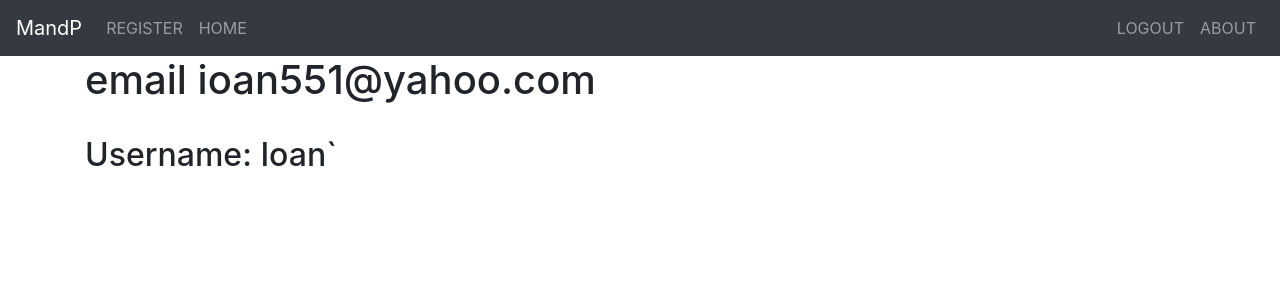
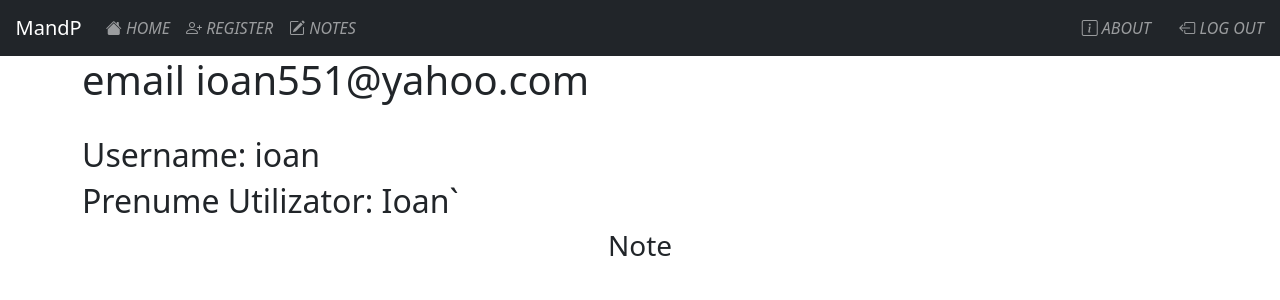
Before and after one commit to ioan661/licenta-V1, a Flask app: page /about in a window 1280 px wide. Shown: the top 300 px of the page. Run offline with Flask 2, Linux system fonts and the light colour scheme; a user stored in the database is signed in; some libraries are stand-ins or nearby versions.

Commit message:
commit - totul ok

```diff
--- a/app.py
+++ b/app.py
@@ -3,4 +3,4 @@ from website import create_app
 app = create_app()
 
 if __name__ == '__main__':
-    app.run()
+    app.run(host="localhost", port=5000, debug=True)
--- a/website/auth.py
+++ b/website/auth.py
@@ -5,6 +5,7 @@ from . import db
 from flask_login import login_user, login_required, logout_user, current_user
 
 auth = Blueprint('auth', __name__)
+
 
 @auth.route('/login/', methods=['GET', 'POST'])
 def login():
@@ -17,7 +18,7 @@ def login():
             if check_password_hash(user.password, password):
                 flash('Bun venit '+ user.prenume, category='success')
                 login_user(user, remember=True)
-                return redirect(url_for('views.home'))
+                return redirect(url_for('views.notes'))
             else:
                 flash('Logare esuata! ', category='error')
         else:
--- a/website/static/index.js
+++ b/website/static/index.js
@@ -3,6 +3,6 @@ function deleteNote(noteId) {
       method: "POST",
       body: JSON.stringify({ noteId: noteId }),
     }).then((_res) => {
-      window.location.href = "/";
+      window.location.href = "/notes";
     });
   }
--- a/website/templates/about.html
+++ b/website/templates/about.html
@@ -1,12 +1,14 @@
 {%extends "base.html" %}
-{%block title%} Home {%endblock%}
+{%block title%} About page {%endblock%}
 
 {% block content%}
 
 
 <h1> email  {{ user.email }} </h1>
 <br>
-<h2>Username: {{ user.prenume }} </h2>
+<h2>Username: {{ user.username }} </h2>
+<h2>Prenume Utilizator: {{ user.prenume }} </h2>
 
+<h3 class="text-center"> Note </h3>
 
 {%endblock%}
--- a/website/templates/base.html
+++ b/website/templates/base.html
@@ -3,20 +3,32 @@
     <head>
         <meta charset="UTF-8">
         <meta name = "viewport" content="width=device-width, initial-scale = 1">
-        <link
+        <!-- <link
             rel="stylesheet"
             href="https://stackpath.bootstrapcdn.com/bootstrap/4.4.1/css/bootstrap.min.css"
             integrity="sha384-Vkoo8x4CGsO3+Hhxv8T/Q5PaXtkKtu6ug5TOeNV6gBiFeWPGFN9MuhOf23Q9Ifjh"
             crossorigin="anonymous"
-        />
-        <link
+        /> -->
+        <!-- <link
             rel="stylesheet"
             href="https://stackpath.bootstrapcdn.com/font-awesome/4.7.0/css/font-awesome.min.css"
             crossorigin="anonymous"
+        /> -->
+
+        <link
+            href="https://cdn.jsdelivr.net/npm/bootstrap@5.1.3/dist/css/bootstrap.min.css"
+            rel="stylesheet" integrity="sha384-1BmE4kWBq78iYhFldvKuhfTAU6auU8tT94WrHftjDbrCEXSU1oBoqyl2QvZ6jIW3"
+            crossorigin="anonymous"
+        />
+
+        <link rel="stylesheet"
+            href= "https://cdn.jsdelivr.net/npm/bootstrap-icons@1.5.0/font/bootstrap-icons.css"
         />
         <title>
             {% block title %} Home {% endblock %}
         </title>
+
+        <link rel="icon" href="../static/images/browser.svg" sizes="16x16" type="image/svg+xml">
     </head>
 
     <body>
@@ -32,7 +44,7 @@
             </button>
 
             <div class="navbar-header">
-                <a class="navbar-brand" href="#">MandP</a>
+                <a class="navbar-brand" href="#">&nbsp;&nbsp; MandP</a>
             </div>
 
             <!-- <div class="collapse navbar-collapse" id="navbar">
@@ -54,34 +66,39 @@
                 {% if user.is_authenticated %}
                     <ul class="navbar-nav">
                         <li class="nav-item">
-                            <a class="nav-link" id="register" href="/register">REGISTER</a>
+                            <a class="nav-link" id="home" href="/"><i class="bi bi-house-fill">  HOME</i> </a>
                         </li>
 
                         <li class="nav-item">
-                            <a class="nav-link" id="home" href="/">HOME</a>
+                            <a class="nav-link" id="register" href="/register"><i class="bi bi-person-plus">  REGISTER</i> </a>
+                        </li>
+
+                        <li class="nav-item">
+                            <a class="nav-link" id="notes" href="/notes"><i class="bi bi-pencil-square">  NOTES</i></a>
                         </li>
                     </ul>
 
-                    <ul class="navbar-nav ml-auto">
+                    <ul class="navbar-nav ms-auto">
                         <li class="nav-item">
-                            <a class="nav-link" id="logout" href="/logout">LOGOUT</a>
+                            <a class="nav-link" id="about" href="/about"><i class="bi bi-info-square"> ABOUT &nbsp;&nbsp;</i></a>
                         </li>
 
                         <li class="nav-item">
-                            <a class="nav-link" id="about" href="/about">ABOUT</a>
+                            <a class="nav-link" id="logout" href="/logout"><i class="bi bi-box-arrow-left"> LOG OUT &nbsp;</i></a>
                         </li>
+
                     </ul>
 
                 {% else %}
                     <ul class="navbar-nav">
                         <li class="nav-item">
-                            <a class="nav-link" id="help" href="/help">HELP</a>
+                            <a class="nav-link" id="help" href="/help"><i class="bi bi-lightbulb"> HELP</i></a>
                         </li>
                     </ul>
 
-                    <ul class="navbar-nav ml-auto">
+                    <ul class="navbar-nav ms-auto">
                         <li class="nav-item">
-                            <a class="nav-link" id="login" href="/login">LOG IN</a>
+                            <a class="nav-link" id="login" href="/login"><i class="bi bi-box-arrow-right"> LOG IN &nbsp;</i></a>
                         </li>
                     </ul>
                 {% endif %}
@@ -96,16 +113,12 @@
             {% if category == 'error' %}
                 <div class="alert alert-danger alter-dismissable fade show" role="alert">
                     {{ message }}
-                    <button type="button" class="close" data-dismiss="alert">
-                        <span aria-hidden="true">&times;</span>
-                    </button>
+                    <button type="button" class="btn-close float-end" aria-label="Close" data-dismiss="alert"></button>
                 </div>
             {%else%}
                 <div class="alert alert-success alter-dismissable fade show" role="alert">
                     {{ message }}
-                    <button type="button" class="close" data-dismiss="alert">
-                        <span aria-hidden="true">&times;</span>
-                    </button>
+                    <button type="button" class="btn-close float-end" data-dismiss="alert"></button>
                 </div>
             {% endif %}
             {% endfor %}
--- a/website/templates/help.html
+++ b/website/templates/help.html
@@ -1,5 +1,5 @@
 {%extends "base.html" %}
-{%block title%} Home {%endblock%}
+{%block title%} Help page {%endblock%}
 
 {% block content%}
 
--- a/website/views.py
+++ b/website/views.py
@@ -8,9 +8,9 @@ import json
 views = Blueprint('views', __name__)
 
 
-@views.route('/', methods=['GET', 'POST'])
+@views.route('/notes', methods=['GET', 'POST'])
 @login_required
-def home():
+def notes():
     if request.method == 'POST':
         note = request.form.get('note')
 
@@ -21,7 +21,7 @@ def home():
             db.session.add(new_note)
             db.session.commit()
             flash('Notita a fost adaugata!', category='success')
-    return render_template("home.html", user=current_user)
+    return render_template("notes.html", user=current_user)
 
 @views.route('/about')
 @login_required
@@ -33,6 +33,10 @@ def about():
 def help():
     return render_template("help.html", user=current_user)
 
+@views.route('/')
+@login_required
+def home():
+    return render_template("home.html", user = current_user)
 
 @views.route('/delete-note', methods=['POST'])
 def delete_note():
@@ -46,3 +50,7 @@ def delete_note():
             db.session.commit()
 
     return jsonify({})
+
+@views.route('/', methods = ['GET', 'POST'])
+def default():
+    return render_template("login.html", user = current_user)
```
Also changed, not shown: website/templates/home.html (+1 -20 lines), website/templates/notes.html (added, +27 -0 lines), website/database.db, website/static/images/browser.svg (added).
